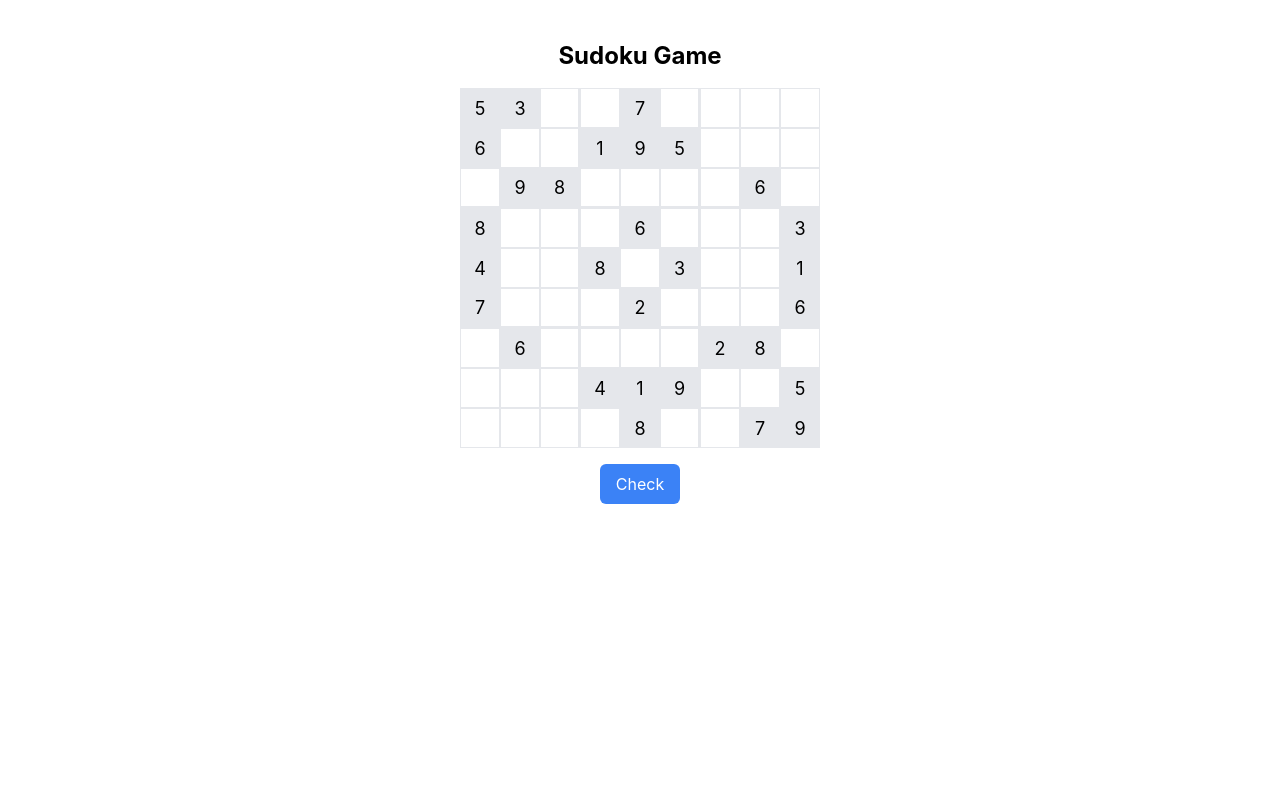
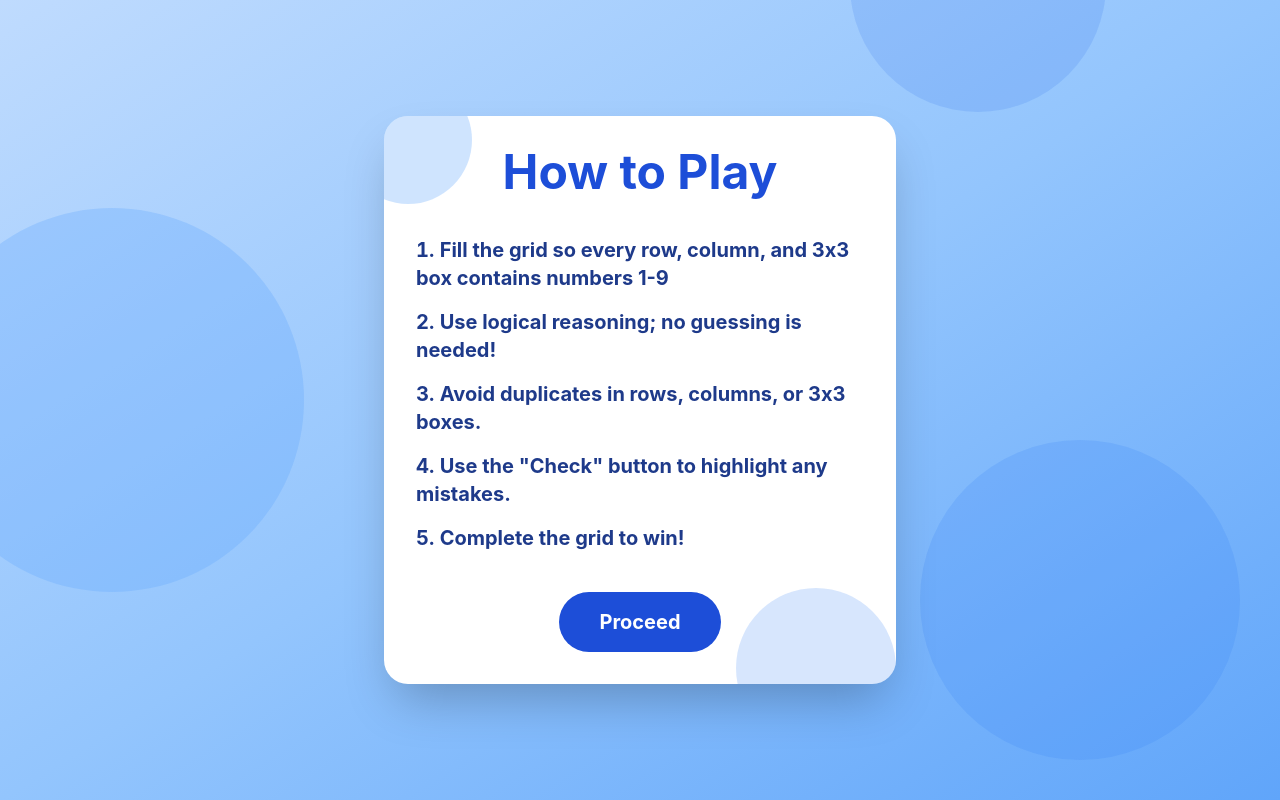
Before and after one commit to Souvik606/MindGames, a React (Create React App) app: page /sudoku-game in a window 1280 px wide. Built offline with nearby package versions, Linux system fonts and the light colour scheme.

Commit message:
sudoko-game

```diff
--- a/src/Sudoku.js
+++ b/src/Sudoku.js
@@ -1,4 +1,5 @@
 import React, { useState, useEffect } from "react";
+import SudokuInstructions from "./components/Pair Game/SudokuGame/InstructionBox";
 
 const SudokuGame = () => {
   const initialPuzzle = [
@@ -16,6 +17,25 @@ const SudokuGame = () => {
   const [grid, setGrid] = useState(initialPuzzle);
   const [errors, setErrors] = useState([]);
   const [solvedBoard, setSolvedBoard] = useState(null);
+  const [moves, setMoves] = useState(0);
+  const [elapsedTime, setElapsedTime] = useState(0);
+  const [showInstructions,setShowInstructions]=useState(true);
+
+  useEffect(() => {
+    const timer = setInterval(() => {
+      setElapsedTime((prev) => prev + 1);
+    }, 1000);
+
+    return () => clearInterval(timer);
+  }, []);
+
+  const formatTime = (seconds) => {
+    const mins = Math.floor(seconds / 60);
+    const secs = seconds % 60;
+    return `${mins.toString().padStart(2, "0")}:${secs
+      .toString()
+      .padStart(2, "0")}`;
+  };
 
   const isValid = (grid, row, col, num) => {
     for (let x = 0; x < 9; x++) {
@@ -72,6 +92,10 @@ const SudokuGame = () => {
     );
     setGrid(newGrid);
     setErrors([]);
+
+    if (grid[row][col] === 0 && value !== 0) {
+      setMoves((prev) => prev + 1);
+    }
   };
 
   const renderCell = (row, col) => {
@@ -84,11 +108,11 @@ const SudokuGame = () => {
         type="text"
         maxLength={1}
         disabled={isPrefilled}
-        className={`w-10 h-10 border text-center text-lg
-          ${isPrefilled ? "bg-gray-200" : "bg-white"}
-          ${isError ? "bg-red-200 border-red-500" : ""}
-          ${col % 3 === 2 && col !== 8 ? "border-r-2" : ""}
-          ${row % 3 === 2 && row !== 8 ? "border-b-2" : ""}
+        className={`w-12 h-12 border text-center text-lg rounded-md
+          ${isPrefilled ? "bg-blue-100 text-blue-800 font-bold" : "bg-white"}
+          ${isError ? "bg-red-200 border-red-500" : "border-blue-300"}
+          focus:outline-none focus:ring-2 focus:ring-blue-400
+          hover:bg-blue-50 transition-colors duration-150
         `}
         value={grid[row][col] || ""}
         onChange={(e) => {
@@ -103,23 +127,36 @@ const SudokuGame = () => {
     );
   };
 
+
+
   return (
-    <div className="flex flex-col items-center mt-10">
-      <h1 className="text-2xl font-bold mb-4">Sudoku Game</h1>
-      <div className="grid grid-cols-9 gap-0">
-        {grid.map((row, rowIndex) =>
-          row.map((_, colIndex) => renderCell(rowIndex, colIndex))
-        )}
-      </div>
-      <div className="mt-4 flex gap-4">
+    <>
+    {showInstructions?<SudokuInstructions onProceed={()=>{setShowInstructions(false)}}/>:
+    <div className="flex flex-col items-center bg-gradient-to-br from-blue-200 via-blue-300 to-blue-400 min-h-screen py-5">
+      <div className="absolute lg:block hidden bg-blue-400 rounded-full w-96 h-96 opacity-30 top-100 -left-20"></div>
+      <div className="absolute lg:block hidden bg-blue-500 rounded-full w-80 h-80 opacity-20 bottom-10 right-10"></div>
+      <div className="absolute lg:block hidden bg-blue-600 rounded-full w-64 h-64 opacity-15 -top-36 left-[850px]"></div>
+      <div className="bg-white z-10 px-10 py-4 rounded-3xl ">
+      <h1 className="text-4xl text-center font-extrabold text-blue-600 mb-4">Sudoku Master</h1>
+      <div className="flex justify-between items-center pt-6 w-full max-w-xl px-4 mb-6 text-blue-600 font-medium">
+        <p className="text-3xl font-bold">Moves:{moves}</p>
+        <p className="text-3xl font-bold">Timer:{formatTime(elapsedTime)}</p>
         <button
-          className="px-4 py-2 bg-blue-500 text-white rounded-md hover:bg-blue-600"
+          className="px-8 py-3 bg-blue-600 text-white text-xl font-bold rounded-full shadow hover:bg-blue-700 transition-colors duration-150"
           onClick={checkGrid}
         >
           Check
         </button>
       </div>
+      <div className="grid grid-cols-9 gap-1 border-4 border-blue-500 rounded-lg p-4 bg-white shadow-lg">
+        {grid.map((row, rowIndex) =>
+          row.map((_, colIndex) => renderCell(rowIndex, colIndex))
+        )}
+      </div>
+      </div>
     </div>
+}
+    </>
   );
 };
 
--- /dev/null
+++ b/src/components/Pair Game/SudokuGame/InstructionBox.jsx
@@ -0,0 +1,35 @@
+import React from "react";
+
+function SudokuInstructions({ onProceed }) {
+  return (
+    <div className="min-h-screen bg-gradient-to-br from-blue-200 via-blue-300 to-blue-400 relative flex items-center justify-center overflow-hidden">
+      <div className="absolute lg:block hidden bg-blue-400 rounded-full w-96 h-96 opacity-30 top-100 -left-20"></div>
+      <div className="absolute lg:block hidden bg-blue-500 rounded-full w-80 h-80 opacity-20 bottom-10 right-10"></div>
+      <div className="absolute lg:block hidden bg-blue-600 rounded-full w-64 h-64 opacity-15 -top-36 left-[850px]"></div>
+
+      <div className="relative bg-white shadow-2xl rounded-3xl p-8 max-w-lg text-center overflow-hidden z-10">
+        <div className="absolute bg-blue-400 rounded-full w-32 h-32 opacity-30 -top-10 -left-10"></div>
+        <div className="absolute bg-blue-500 rounded-full w-40 h-40 opacity-20 -bottom-16 right-0"></div>
+
+        <h1 className="relative text-5xl font-bold text-blue-700 mb-10 z-20">
+          How to Play
+        </h1>
+        <ul className="relative text-blue-900 text-xl font-bold text-left list-decimal list-inside mb-6 z-20">
+          <li className="pb-4">Fill the grid so every row, column, and 3x3 box contains numbers 1-9</li>
+          <li className="pb-4">Use logical reasoning; no guessing is needed!</li>
+          <li className="pb-4">Avoid duplicates in rows, columns, or 3x3 boxes.</li>
+          <li className="pb-4">Use the "Check" button to highlight any mistakes.</li>
+          <li className="pb-4">Complete the grid to win!</li>
+        </ul>
+        <button
+          onClick={onProceed}
+          className="relative bg-blue-700 text-white text-xl font-bold px-10 py-4 rounded-full hover:bg-blue-800 transition duration-200 z-20"
+        >
+          Proceed
+        </button>
+      </div>
+    </div>
+  );
+}
+
+export default SudokuInstructions;
```
